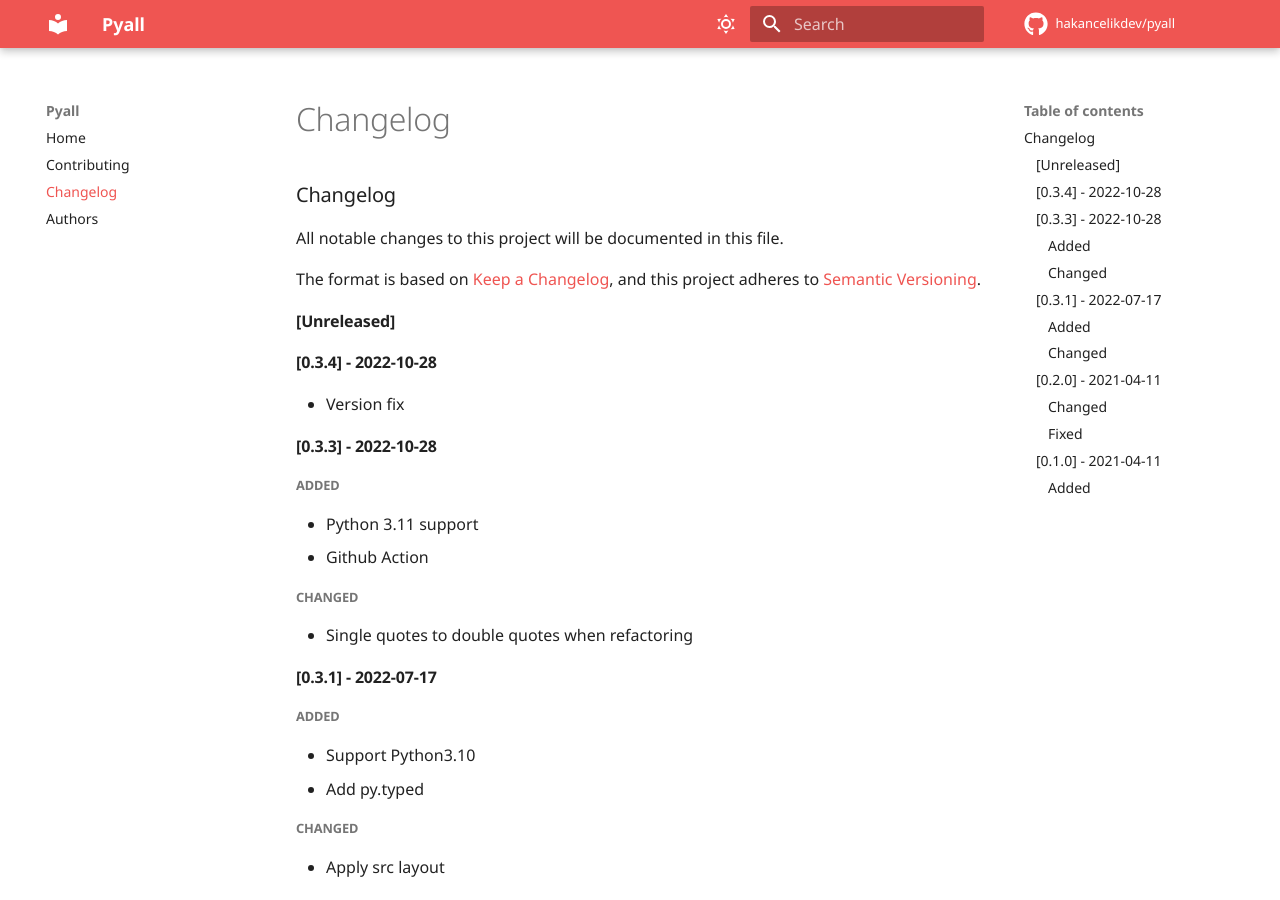
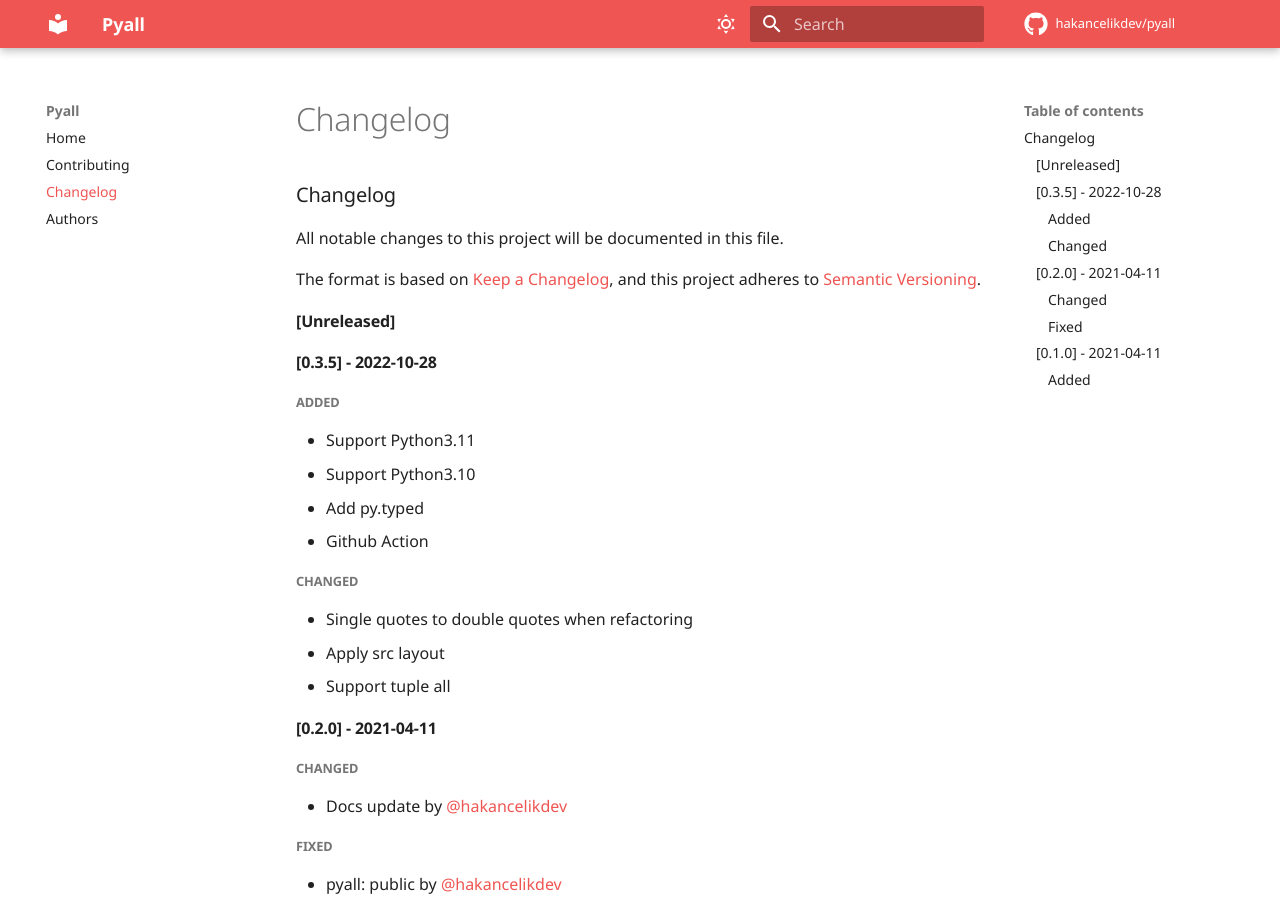
Before and after one commit to hakancelikdev/unexport, an MkDocs documentation site: the page built from docs/changelog.md, in a window 1280 px wide and 900 px high. Built offline with MkDocs 1.6.1 and Material for MkDocs 9.7.7, drawn with Linux system fonts in a browser that asks for light colours; comment, search, counter and statistics services are not loaded; the version menu is left out.

Commit message:
V0.3.5 & Support tuple all

```diff
--- a/action.yml
+++ b/action.yml
@@ -12,7 +12,7 @@ inputs:
 runs:
   using: "composite"
   steps:
-    - run: pip install --upgrade pip && python -m pip install pyall==0.3.4
+    - run: pip install --upgrade pip && python -m pip install pyall==0.3.5
       shell: bash
     - run: pyall  ${{ inputs.extra_args }}
       shell: bash
--- a/docs/changelog.md
+++ b/docs/changelog.md
@@ -7,31 +7,20 @@ this project adheres to [Semantic Versioning](https://semver.org/spec/v2.0.0.htm
 
 ## [Unreleased]
 
-## [0.3.4] - 2022-10-28
-
-- Version fix
-
-## [0.3.3] - 2022-10-28
+## [0.3.5] - 2022-10-28
 
 ### Added
 
-- Python 3.11 support
+- Support Python3.11
+- Support Python3.10
+- Add py.typed
 - Github Action
 
 ### Changed
 
 - Single quotes to double quotes when refactoring
-
-## [0.3.1] - 2022-07-17
-
-### Added
-
-- Support Python3.10
-- Add py.typed
-
-### Changed
-
 - Apply src layout
+- Support tuple all
 
 ## [0.2.0] - 2021-04-11
 
--- a/src/pyall/__init__.py
+++ b/src/pyall/__init__.py
@@ -1,6 +1,6 @@
 __all__ = ("__version__", "__description__")
 
-__version__ = "0.3.4"
-__description__ = (
+__version__ = "0.3.5"  # pyall: public
+__description__ = (  # pyall: public
     "Pyall is a linter that tries to keep the __all __ in your Python modules always up to date."  # noqa: E501
 )
```
Also changed, not shown: 3 other files.
